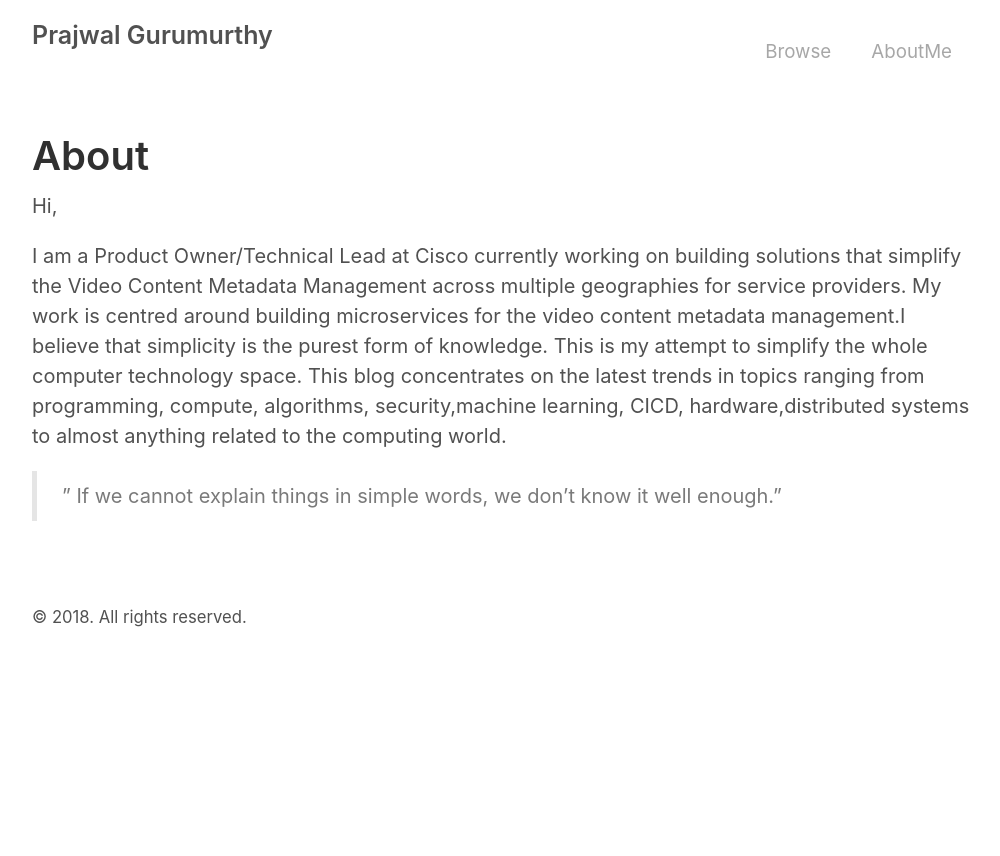
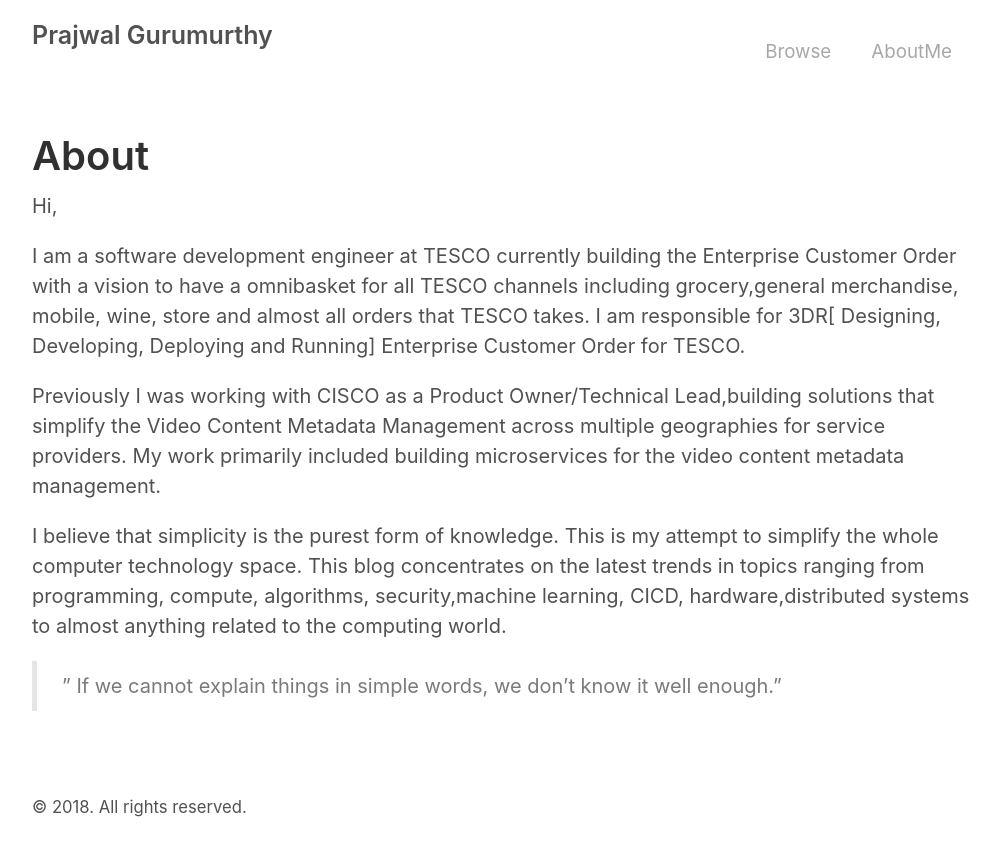
Before and after one commit to PrajwalGurumurthy/prajwalgurumurthy.github.io, a Jekyll site: the page built from about.md, in a window 1280 px wide. Shown: the top 856 px of the page, without its empty margins (138-1138 px from the left). Built offline with Jekyll 4.4.1, drawn with Linux system fonts in a browser that asks for light colours.

Commit message:
Update about.md

```diff
--- a/about.md
+++ b/about.md
@@ -6,6 +6,10 @@ title: About
 
 Hi,
 
-I am a Product Owner/Technical Lead at Cisco currently working on building solutions that simplify the Video Content Metadata Management across multiple geographies for service providers. My work is centred around building microservices for the video content metadata management.I believe that simplicity is the purest form of knowledge. This is my attempt to simplify the whole computer technology space. This blog concentrates on the latest trends in topics ranging from programming, compute, algorithms, security,machine learning, CICD, hardware,distributed systems to almost anything related to the computing world.
+I am a software development engineer at TESCO currently building the Enterprise Customer Order with a vision to have a omnibasket for all TESCO channels including grocery,general merchandise, mobile, wine, store and almost all orders that TESCO takes. I am responsible for 3DR[ Designing, Developing, Deploying and Running] Enterprise Customer Order for TESCO.
+
+Previously I was working with CISCO as a Product Owner/Technical Lead,building solutions that simplify the Video Content Metadata Management across multiple geographies for service providers. My work primarily included building microservices for the video content metadata management.
+
+I believe that simplicity is the purest form of knowledge. This is my attempt to simplify the whole computer technology space. This blog concentrates on the latest trends in topics ranging from programming, compute, algorithms, security,machine learning, CICD, hardware,distributed systems to almost anything related to the computing world.
 
 >” If we cannot explain things in simple words, we don’t know it well enough.”
```
